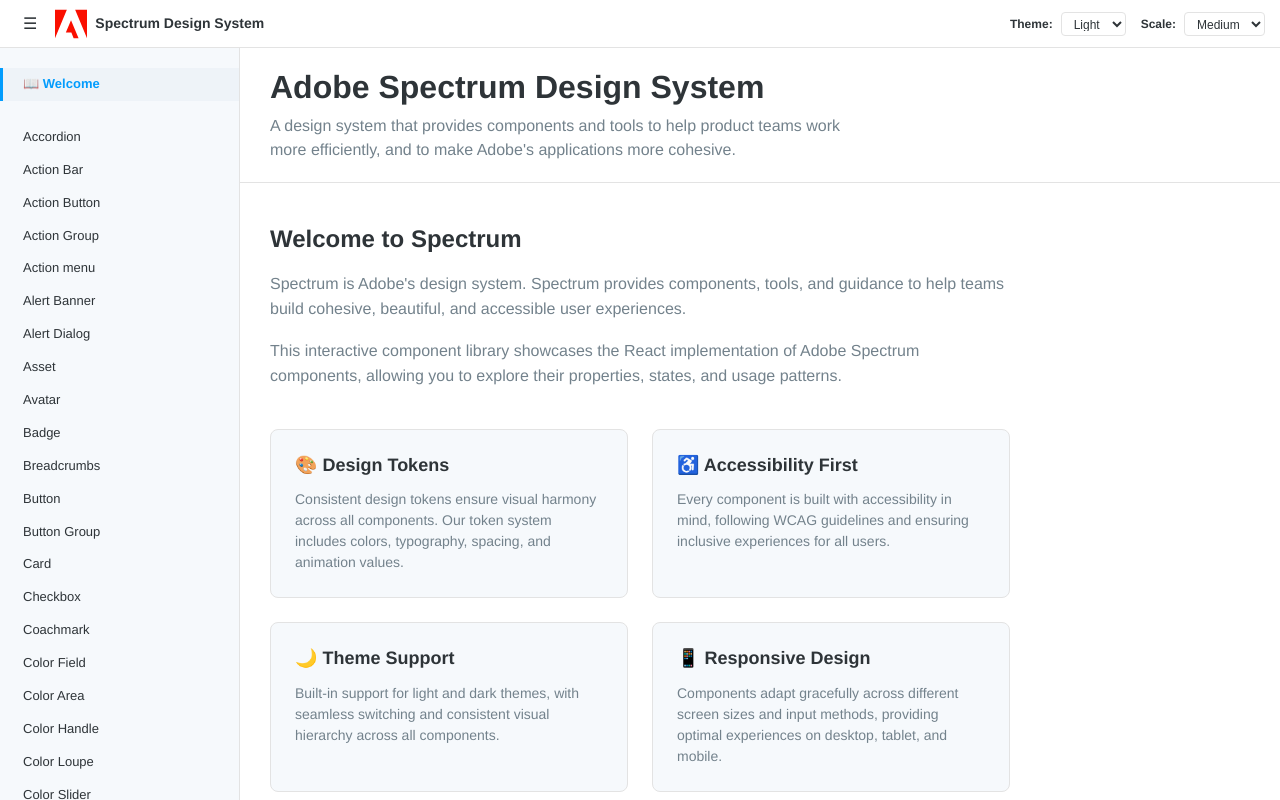
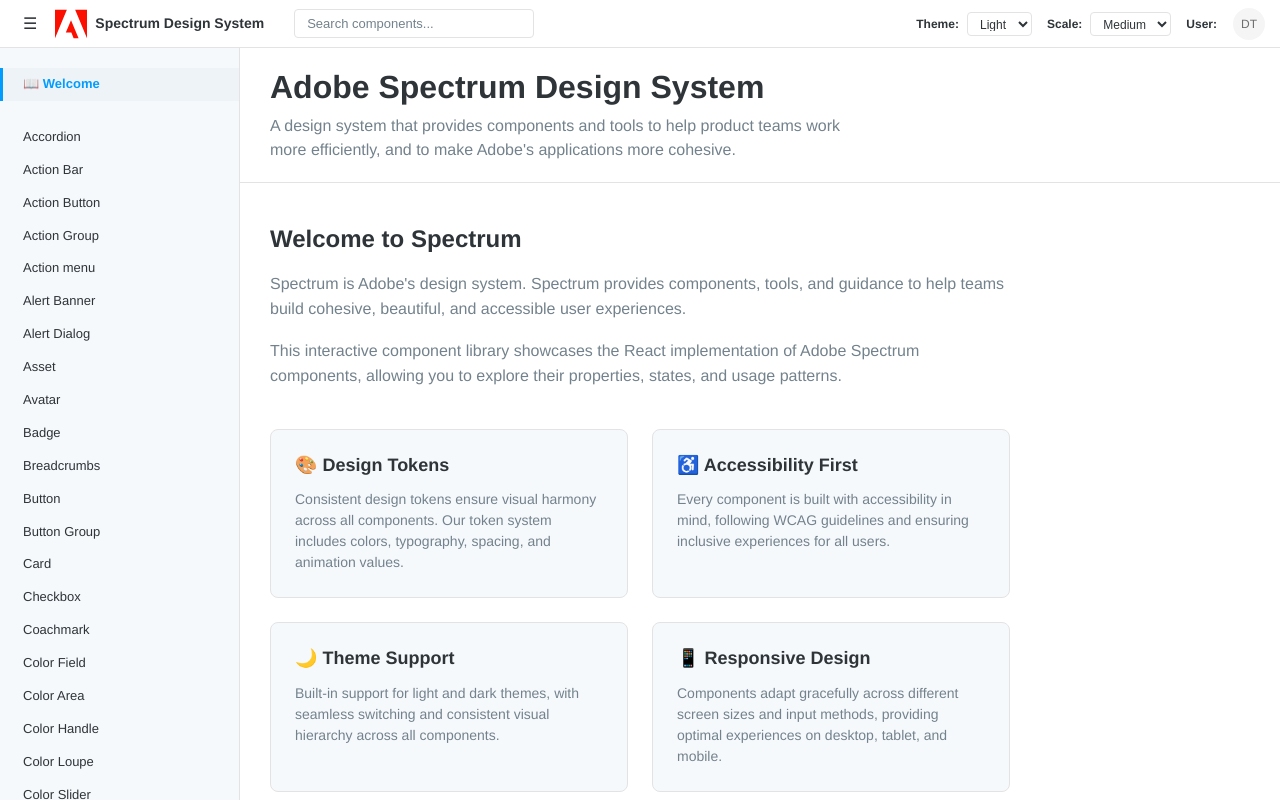
Before and after one commit to dtacci/adobe2.0_new, a React (Create React App) app: page / in a window 1280 px wide. Built offline with nearby package versions, Linux system fonts and the light colour scheme.

Commit message:
feat: restore header search bar and user avatar - Show search bar in header (was hidden for development) - Show user avatar with initials in header controls - Ensure avatar displays on mobile devices - Addresses AD-1 (Update Header) and AD-15 (Restore Header components) Fixes: AD-1, AD-15

```diff
--- a/src/styles/App.css
+++ b/src/styles/App.css
@@ -107,7 +107,7 @@
 
 .search-container {
   margin-left: 20px;
-  display: none; /* Hide search bar */
+  display: block; /* Show search bar */
 }
 
 .search-input {
@@ -144,7 +144,7 @@
 }
 
 .control-group.avatar-control {
-  display: none; /* Hide avatar control group */
+  display: flex; /* Show avatar control group */
 }
 
 .control-label {
@@ -511,6 +511,11 @@
   .header-controls .control-group:not(.avatar-control) {
     display: none;
   }
+
+  /* Ensure avatar control shows on mobile */
+  .header-controls .control-group.avatar-control {
+    display: flex;
+  }
 }
 
 /* Focus Management */
```
